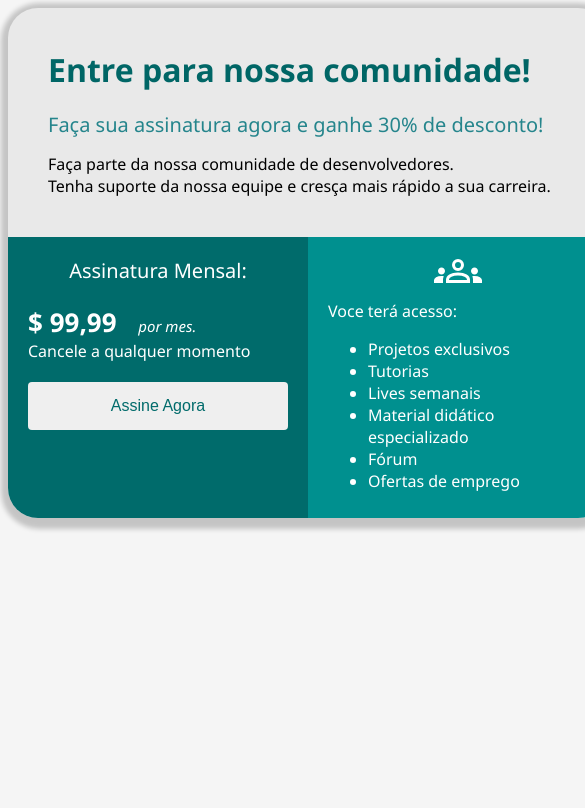
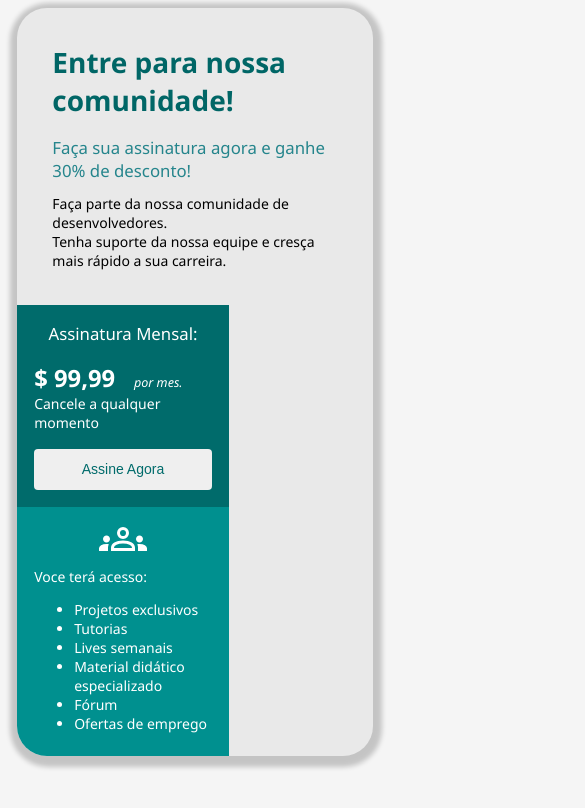
Before and after one commit to ErosEloi/projeto_sistemaDeAssinatura, a plain HTML site: page index.html in a window 390 px wide. Shown: the top 808 px of the page, 585 px wide, since content can reach past the window. Drawn offline with Linux system fonts and the light colour scheme.

Commit message:
closes #7 - responsividade com media screen

```diff
--- a/index.html
+++ b/index.html
@@ -22,7 +22,7 @@
         }
 
         .header {
-            padding: 40px;
+            padding: 2.5rem;
         }
 
         .flex-container {
@@ -32,56 +32,56 @@
 
         .header-title {
             color: #006666;
-            font-size: 32px;
+            font-size: 2rem;
             font-weight: 700;
-            margin-bottom: 20px;
+            margin-bottom: 1.2rem;
         }
 
         .header-subTitle {
             color: #25858C;
-            font-size: 20px;
+            font-size: 1.2rem;
             font-weight: 500;
-            margin-bottom: 15px;
+            margin-bottom: 0.9rem;
 
         }
 
         .coluna1 {
             background-color: #006B6B;
             width: 50%;
-            padding: 20px;
+            padding: 1.2rem;
             color: #ffffff;
         }
 
         .coluna2 {
             background-color: #00908F;
             width: 50%;
-            padding: 10px 20px;
+            padding: 0.6rem 1.2rem;
             color: #ffffff;
         }
 
         .subscription-title {
-            font-size: 20px;
+            font-size: 1.2rem;
             text-align: center;
-            margin-bottom: 20px;
+            margin-bottom: 1.2rem;
         }
 
         .price {
-            font-size: 26px;
+            font-size: 1.7rem;
             font-weight: 700;
         }
 
         .month {
-            font-size: 15px;
+            font-size: 0.9rem;
             font-style: italic;
-            margin-left: 15px;
+            margin-left: 0.9rem;
         }
 
         .button {
-            margin-top: 20px;
+            margin-top: 1.2rem;
             width: 100%;
-            padding: 15px 32px;
+            padding: 0.9rem 2rem;
             color: #006B6B;
-            font-size: 16px;
+            font-size: 1rem;
             border: none;
             border-radius: 4px;
             cursor: pointer;
@@ -90,6 +90,27 @@
         .image-group {
             text-align: center;
         }
+
+        @media screen and (max-width: 620px) {
+            html{
+                font-size: 14px;
+            }
+
+            .flex-container{
+                flex-direction: column;
+
+            }
+
+            .coluna1 .coluna2{
+                width: 100%;
+                box-sizing: border-box;
+            }
+
+            .container{
+                width: 95%;
+            }
+        }
+
     </style>
 
 
```
